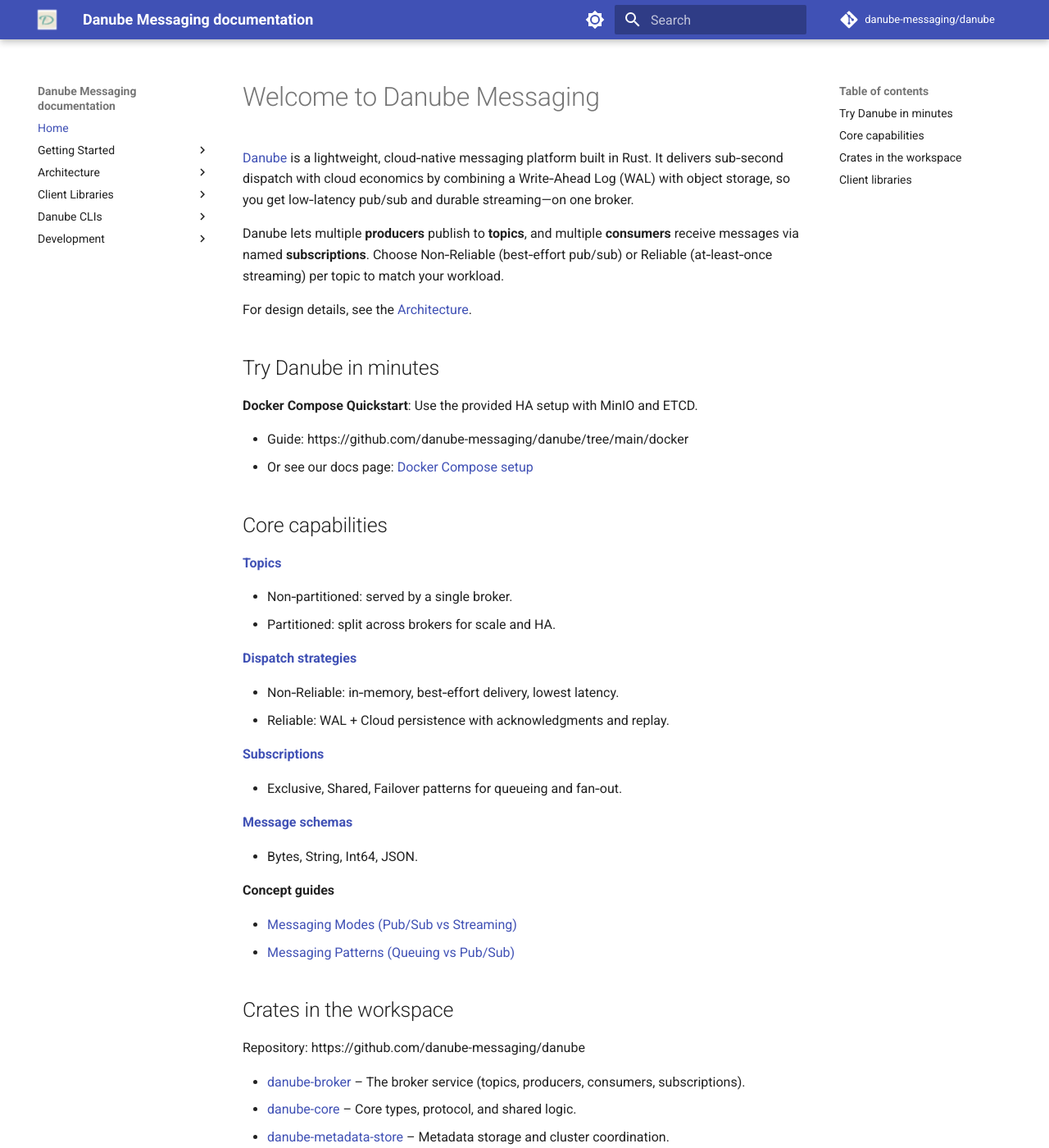
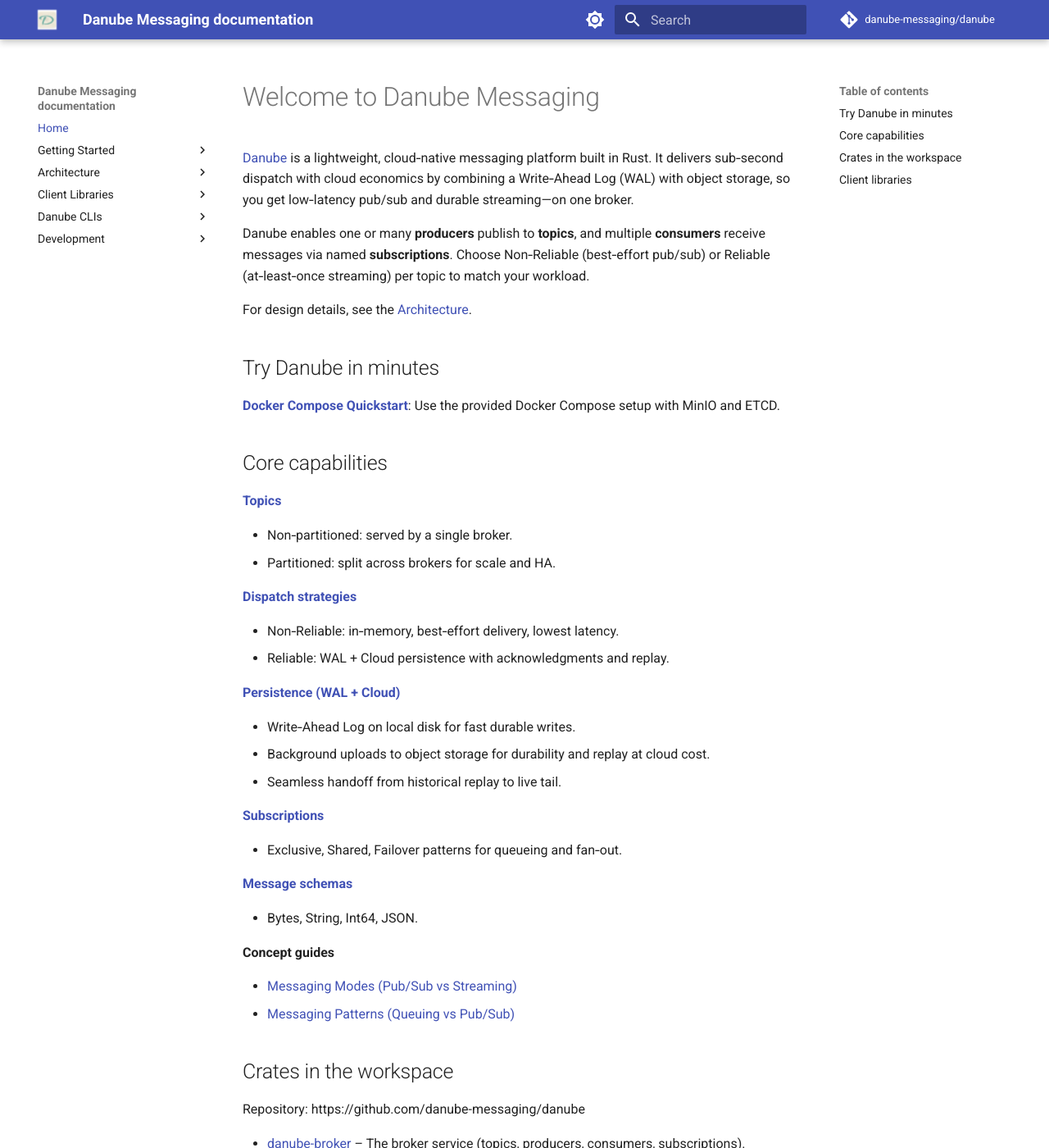
Before and after one commit to danube-messaging/danube_docs, an MkDocs documentation site: the page built from docs/index.md, in a window 1280 px wide and 1400 px high. Shown: the whole window at 82% size. Built offline with MkDocs 1.6.1 and Material for MkDocs 9.7.7, drawn with Linux system fonts in a browser that asks for light colours; comment, search, counter and statistics services are not loaded.

Commit message:
add link to persistance in the core capabilities

```diff
--- a/docs/index.md
+++ b/docs/index.md
@@ -2,16 +2,13 @@
 
 [Danube](https://github.com/danube-messaging/danube) is a lightweight, cloud‑native messaging platform built in Rust. It delivers sub‑second dispatch with cloud economics by combining a Write‑Ahead Log (WAL) with object storage, so you get low‑latency pub/sub and durable streaming—on one broker.
 
-Danube lets multiple **producers** publish to **topics**, and multiple **consumers** receive messages via named **subscriptions**. Choose Non‑Reliable (best‑effort pub/sub) or Reliable (at‑least‑once streaming) per topic to match your workload.
+Danube enables one or many **producers** publish to **topics**, and multiple **consumers** receive messages via named **subscriptions**. Choose Non‑Reliable (best‑effort pub/sub) or Reliable (at‑least‑once streaming) per topic to match your workload.
 
 For design details, see the [Architecture](architecture/architecture.md).
 
 ## Try Danube in minutes
 
-**Docker Compose Quickstart**: Use the provided HA setup with MinIO and ETCD.
-
-  - Guide: https://github.com/danube-messaging/danube/tree/main/docker
-  - Or see our docs page: [Docker Compose setup](../../docker/README.md)
+**[Docker Compose Quickstart](getting_started/Danube_docker_compose.md)**: Use the provided Docker Compose setup with MinIO and ETCD.
 
 ## Core capabilities
 
@@ -24,6 +21,12 @@
 
   - Non‑Reliable: in‑memory, best‑effort delivery, lowest latency.
   - Reliable: WAL + Cloud persistence with acknowledgments and replay.
+
+**[Persistence (WAL + Cloud)](architecture/persistence.md)**
+
+  - Write‑Ahead Log on local disk for fast durable writes.
+  - Background uploads to object storage for durability and replay at cloud cost.
+  - Seamless handoff from historical replay to live tail.
 
 **[Subscriptions](architecture/subscriptions.md)**
 
```
